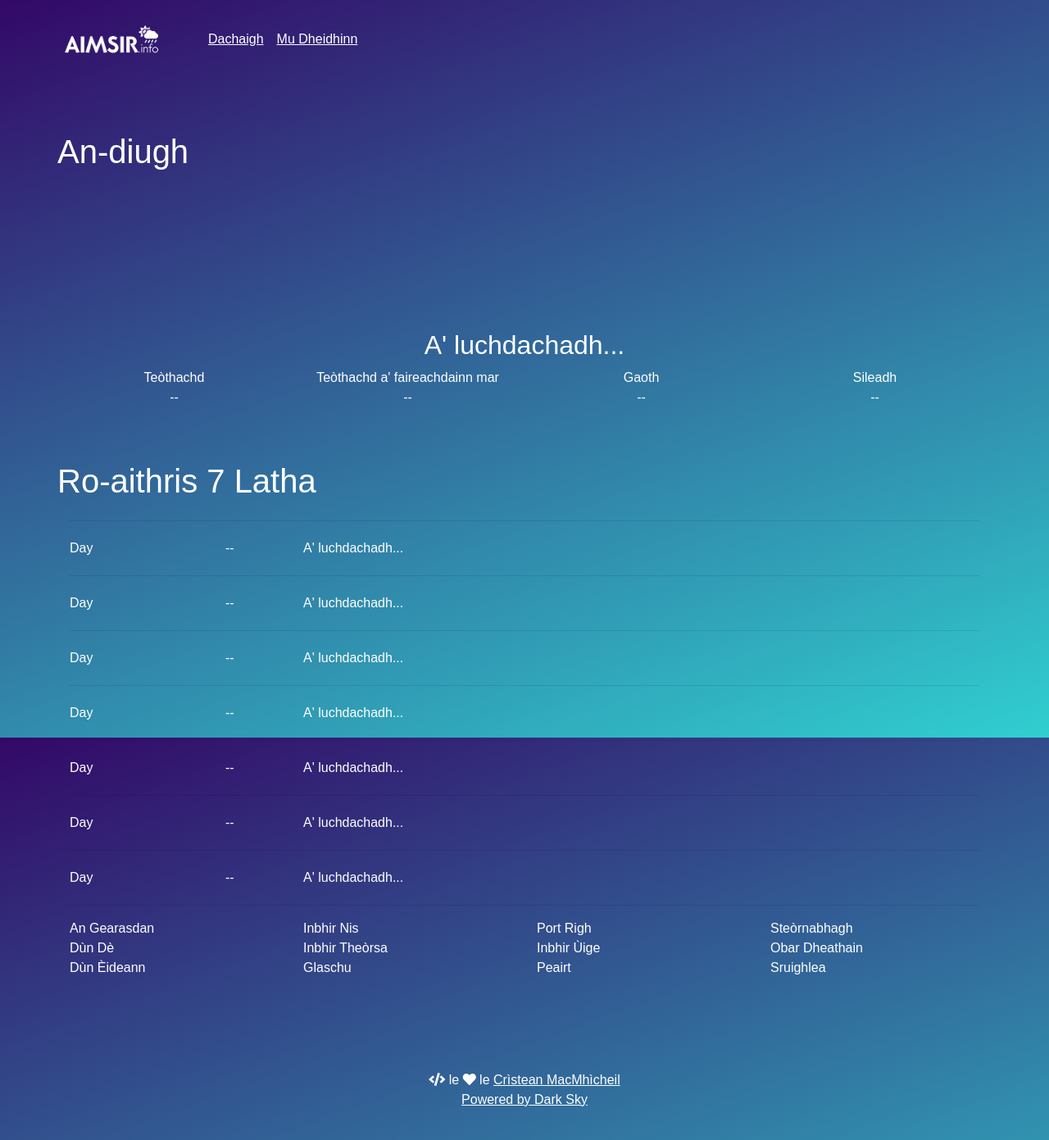
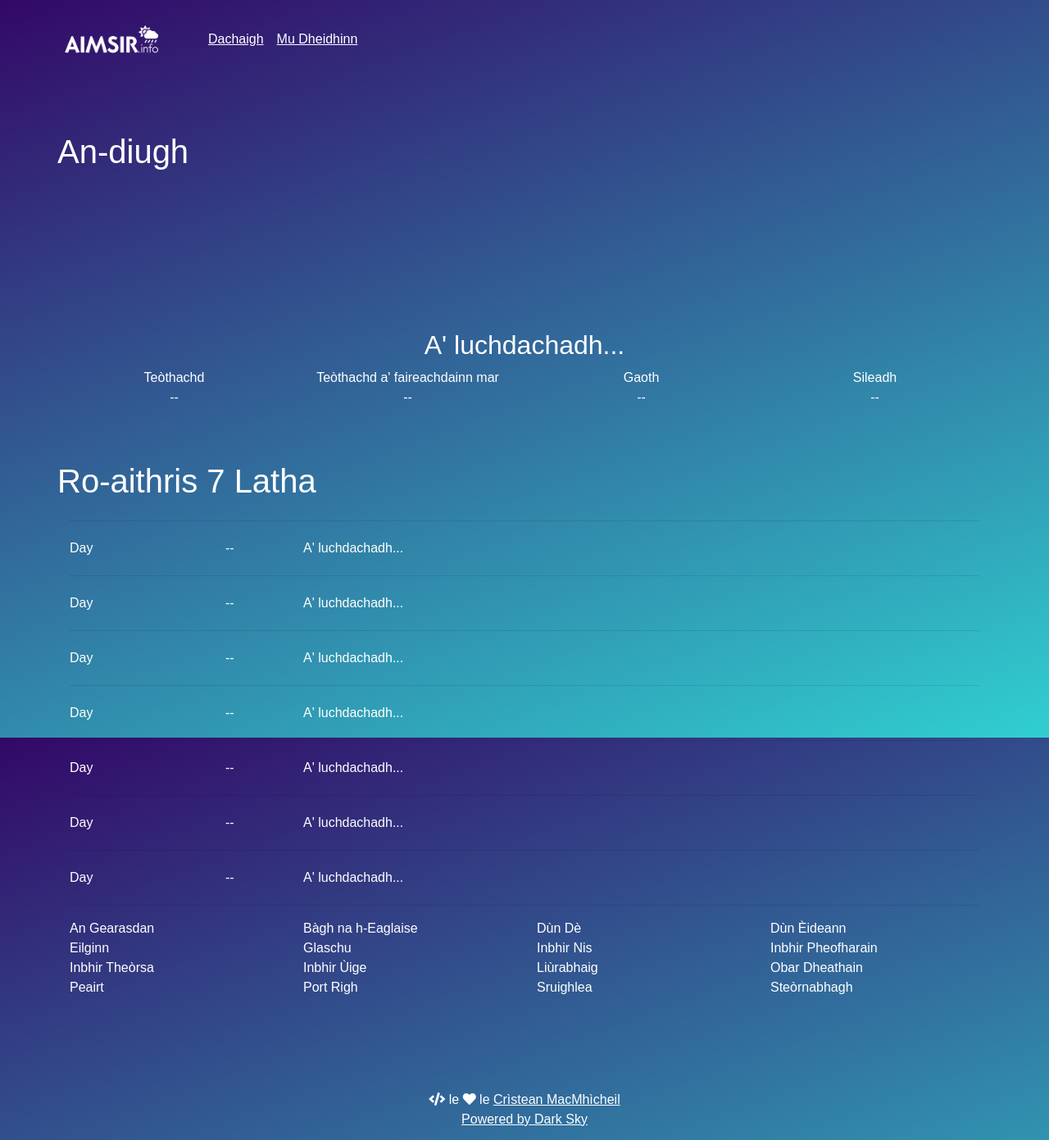
Before and after one commit to angeidheal/aimsir, a Jekyll site: the page built from index.html, in a window 1280 px wide. Shown: the whole page at 82% size. Built offline with Jekyll 4.4.1, drawn with Linux system fonts in a browser that asks for light colours; nearby versions of some CDN libraries; a script that is not in the unit is left out.

Commit message:
Update index.html

```diff
--- a/index.html
+++ b/index.html
@@ -145,25 +145,40 @@ title: Dachaigh
         An Gearasdan
       </div>
       <div class="col-md-3">
-        Inbhir Nis
+        Bàgh na h-Eaglaise
       </div>
       <div class="col-md-3">
-        Port Righ
+        Dùn Dè
       </div>
       <div class="col-md-3">
-        Steòrnabhagh
+        Dùn Èideann
       </div>
     </div>
 
     <div class="row">
       <div class="col-md-3">
-        Dùn Dè
+        Eilginn
       </div>
+      <div class="col-md-3">
+        Glaschu
+      </div>
+      <div class="col-md-3">
+        Inbhir Nis
+      </div>
+      <div class="col-md-3">
+        Inbhir Pheofharain
+      </div>
+    </div>
+
+    <div class="row">
       <div class="col-md-3">
         Inbhir Theòrsa
       </div>
       <div class="col-md-3">
         Inbhir Ùige
+      </div>
+      <div class="col-md-3">
+        Liùrabhaig
       </div>
       <div class="col-md-3">
         Obar Dheathain
@@ -172,17 +187,17 @@ title: Dachaigh
 
     <div class="row">
       <div class="col-md-3">
-        Dùn Èideann
+        Peairt
       </div>
       <div class="col-md-3">
-        Glaschu
-      </div>
-      <div class="col-md-3">
-        Peairt
+        Port Righ
       </div>
       <div class="col-md-3">
         Sruighlea
       </div>
+      <div class="col-md-3">
+        Steòrnabhagh
+      </div>
     </div>
 
 </div>
```
